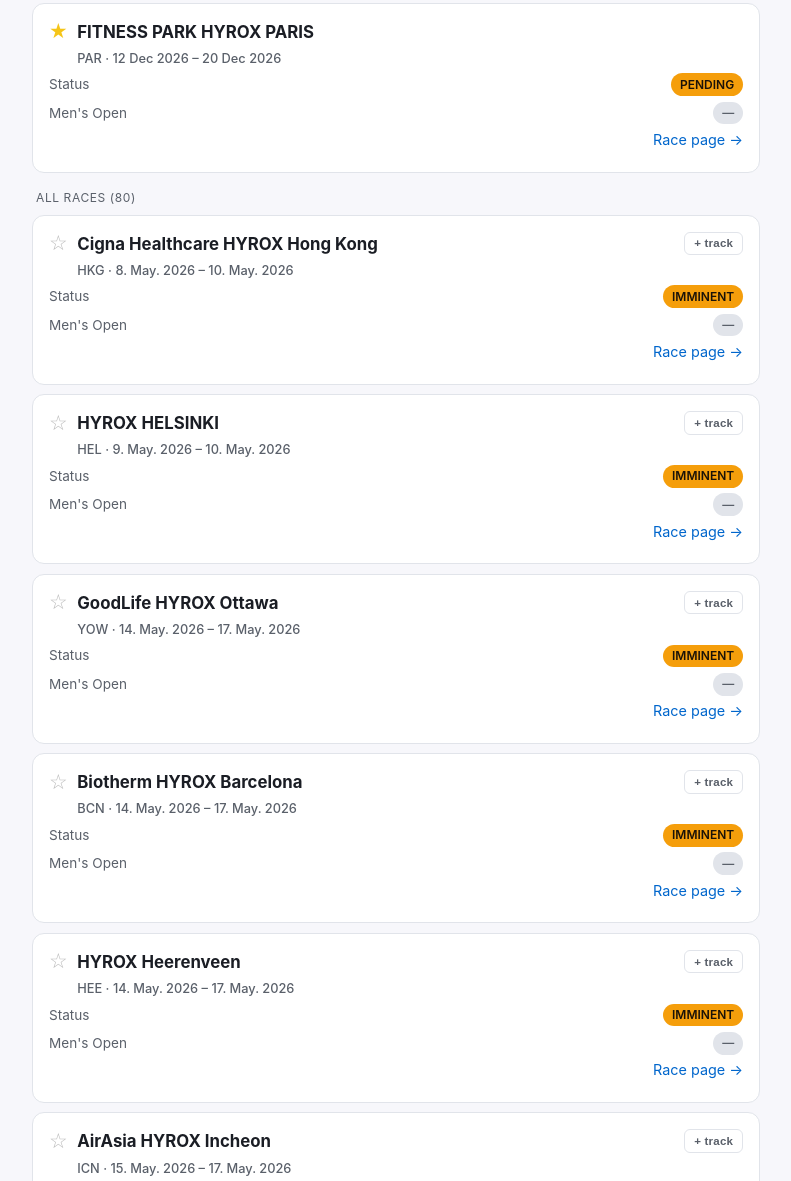
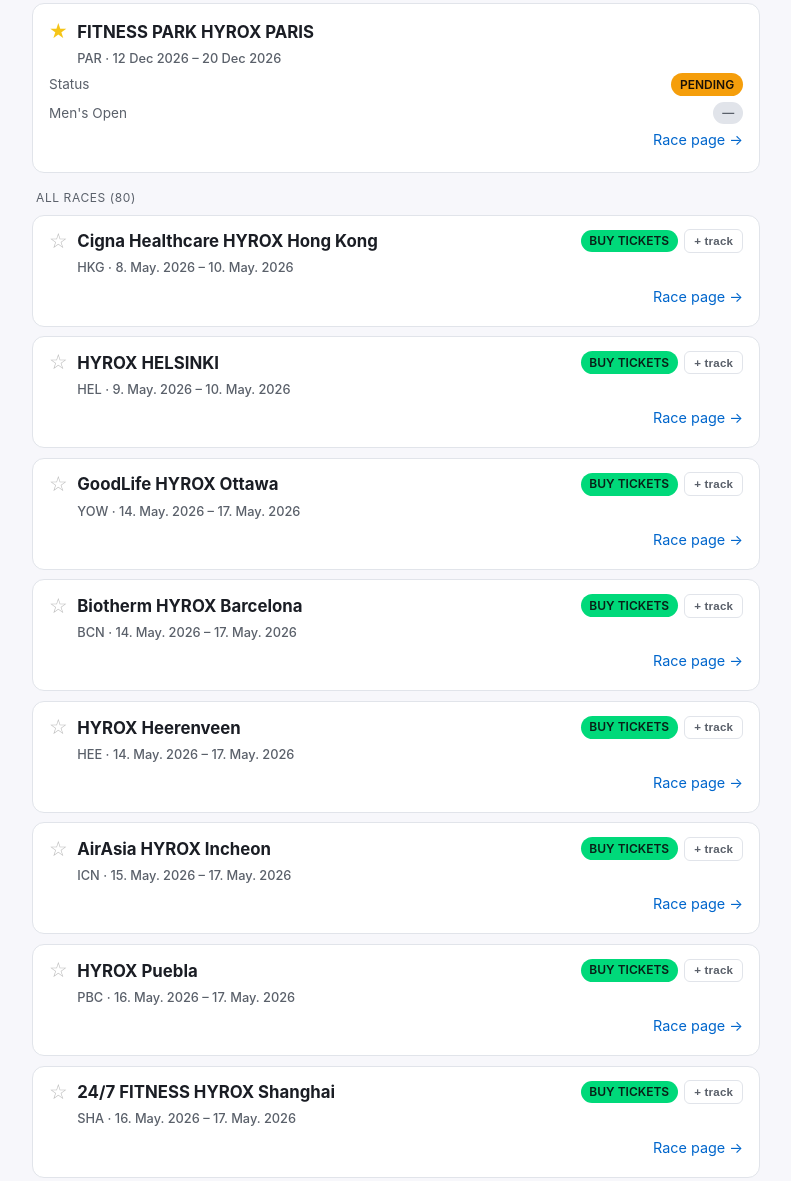
Before and after one commit to MattiaRavasio/hyrox-monitor, a plain HTML site: page index.html in a window 1280 px wide. Shown: the part 1331-2512 px from the top of the page, without its empty margins (244-1035 px from the left). Drawn offline with Linux system fonts and the light colour scheme.

Commit message:
fix: non-favorite races now render compact cards with BUY TICKETS badge
derive_status() sets r.status for every race based on the listing button,
so the previous `isTracked = r.is_favorite || r.status` was true for all
races and routed everything through renderCardFull — which shows IMMINENT/
PENDING badges, never BUY TICKETS. Only config.json favorites have real
Vivenu data, so use r.is_favorite as the discriminator.

```diff
--- a/index.html
+++ b/index.html
@@ -246,7 +246,10 @@
           lastSection = section;
         }
         const card = document.createElement('div');
-        const isTracked = r.is_favorite || r.status; // server-side fully tracked race
+        // Only server-side favorites (config.json) have real Vivenu data.
+        // Other races derive a generic status from the listing button only,
+        // which doesn't distinguish on-sale from imminent — render compact.
+        const isTracked = !!r.is_favorite;
         card.className = 'card' + (isTracked ? ' full' : '');
         card.innerHTML = isTracked ? renderCardFull(r, isFav) : renderCardCompact(r, isFav);
         root.appendChild(card);
```
